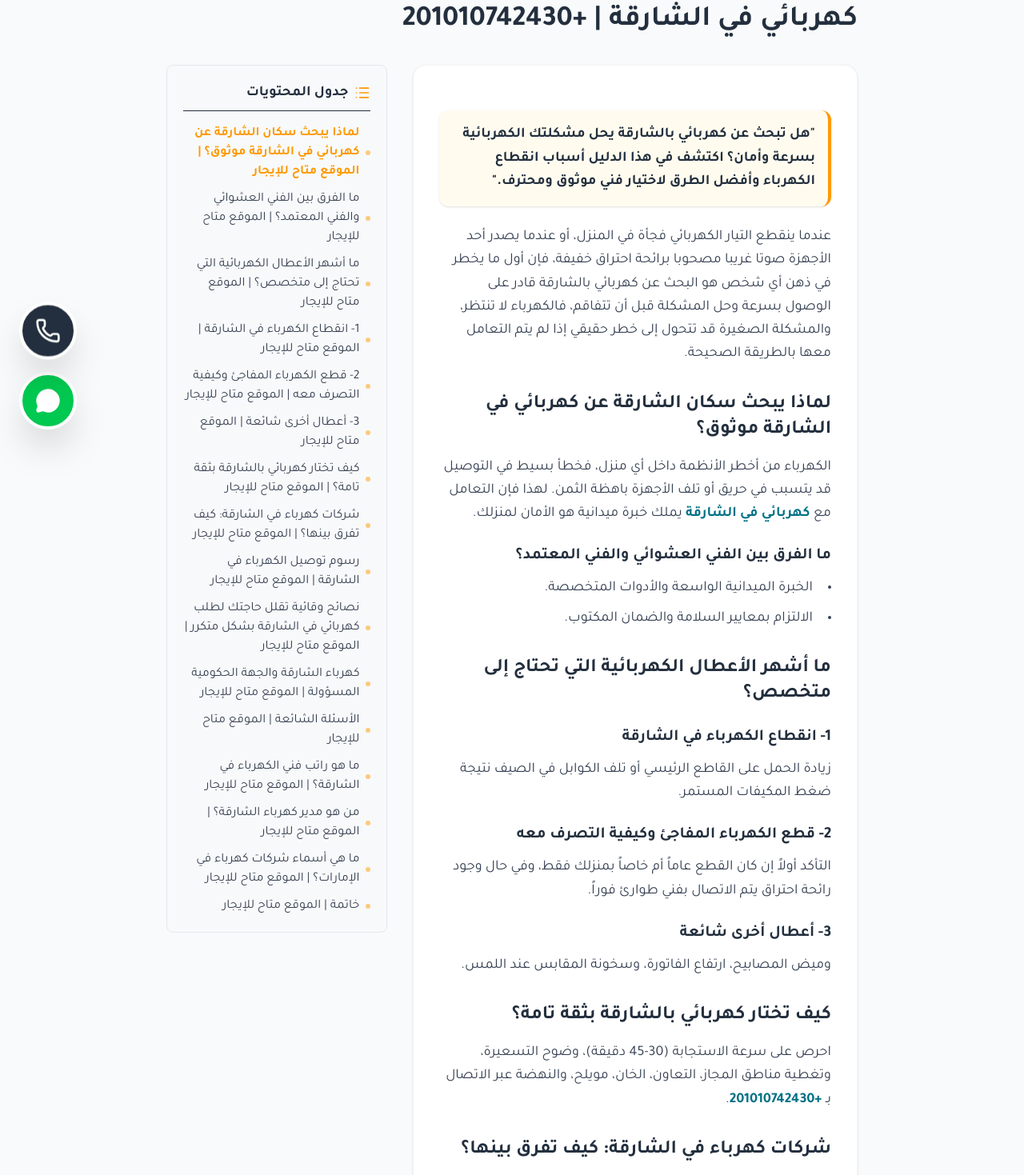
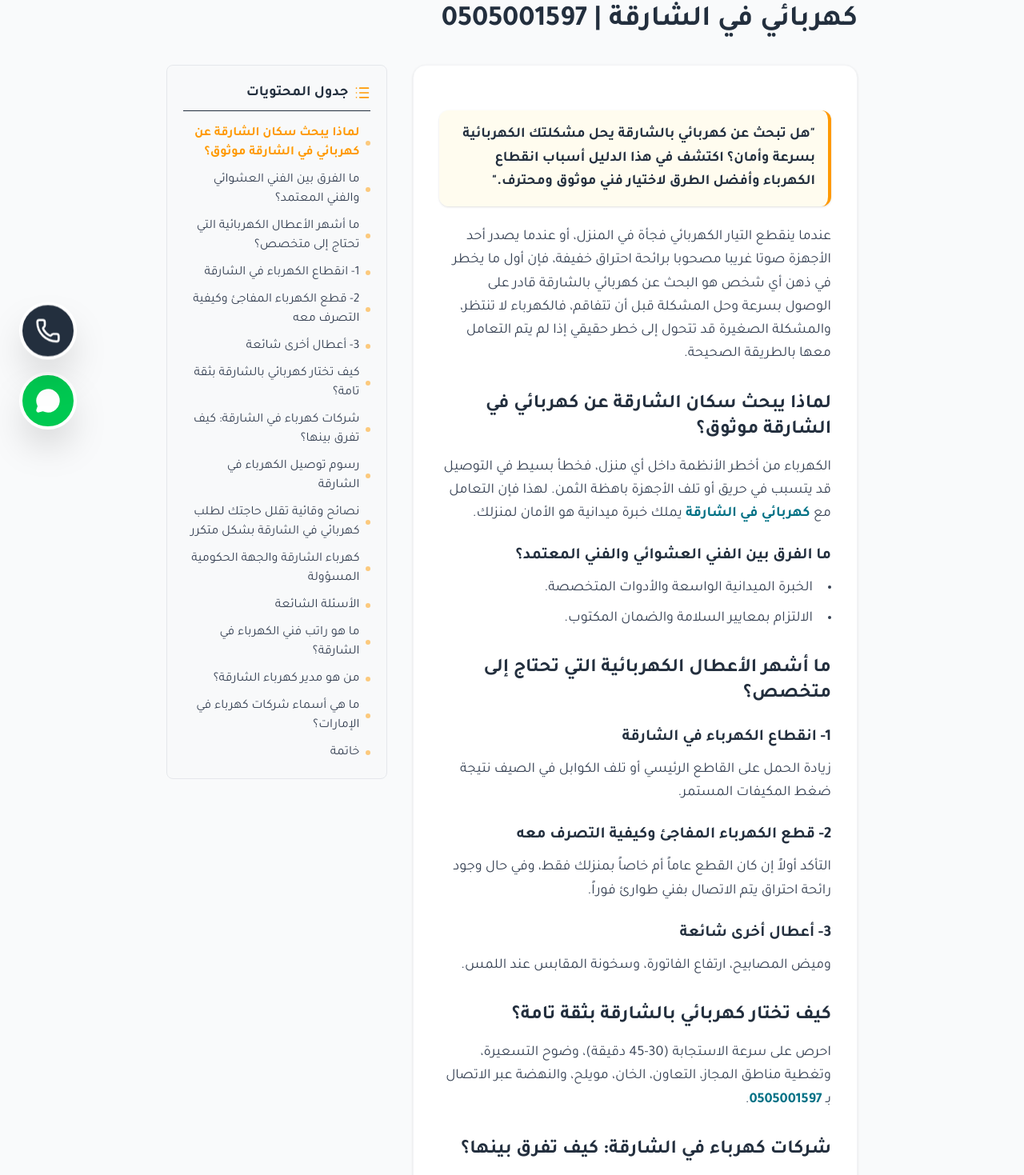
Before and after one commit to AhmedZakaria14/FanniElectricUAE, a Next.js app: page /blog/electrician-in-sharjah-guide in a window 1280 px wide. Shown: the part 239-1708 px from the top of the page at 80% size. Built offline with nearby package versions, Linux system fonts and the light colour scheme.

Commit message:
Update contact number and remove rental messaging

```diff
--- a/app/blog/electrician-in-sharjah-guide/page.tsx
+++ b/app/blog/electrician-in-sharjah-guide/page.tsx
@@ -5,30 +5,30 @@ import Link from 'next/link';
 import TableOfContents from '@/components/table-of-contents';
 
 export const metadata: Metadata = {
-  title: `كهربائي محترف في الشارقة | +201010742430 | الموقع متاح للإيجار`,
-  description: `الموقع متاح للإيجار. للتواصل: +201010742430. هل تبحث عن كهربائي بالشارقة يحل مشكلتك الكهربائية بسرعة وأمان؟ اكتشف في هذا الدليل أسباب انقطاع الكهرباء وأفضل الطرق لاختيار فني موثوق ومحترف.`,
+  title: `كهربائي محترف في الشارقة | 0505001597`,
+  description: ` هل تبحث عن كهربائي بالشارقة يحل مشكلتك الكهربائية بسرعة وأمان؟ اكتشف في هذا الدليل أسباب انقطاع الكهرباء وأفضل الطرق لاختيار فني موثوق ومحترف.`,
   alternates: {
     canonical: "https://www.fannielectricuae.com/blog/electrician-in-sharjah-guide",
   },
 };
 
 const tocItems = [
-  { id: "section-1", title: "لماذا يبحث سكان الشارقة عن كهربائي في الشارقة موثوق؟ | الموقع متاح للإيجار" },
-  { id: "section-2", title: "ما الفرق بين الفني العشوائي والفني المعتمد؟ | الموقع متاح للإيجار" },
-  { id: "section-3", title: "ما أشهر الأعطال الكهربائية التي تحتاج إلى متخصص؟ | الموقع متاح للإيجار" },
-  { id: "section-4", title: "1- انقطاع الكهرباء في الشارقة | الموقع متاح للإيجار" },
-  { id: "section-5", title: "2- قطع الكهرباء المفاجئ وكيفية التصرف معه | الموقع متاح للإيجار" },
-  { id: "section-6", title: "3- أعطال أخرى شائعة | الموقع متاح للإيجار" },
-  { id: "section-7", title: "كيف تختار كهربائي بالشارقة بثقة تامة؟ | الموقع متاح للإيجار" },
-  { id: "section-8", title: "شركات كهرباء في الشارقة: كيف تفرق بينها؟ | الموقع متاح للإيجار" },
-  { id: "section-9", title: "رسوم توصيل الكهرباء في الشارقة | الموقع متاح للإيجار" },
-  { id: "section-10", title: "نصائح وقائية تقلل حاجتك لطلب كهربائي في الشارقة بشكل متكرر | الموقع متاح للإيجار" },
-  { id: "section-11", title: "كهرباء الشارقة والجهة الحكومية المسؤولة | الموقع متاح للإيجار" },
-  { id: "section-12", title: "الأسئلة الشائعة | الموقع متاح للإيجار" },
-  { id: "section-13", title: "ما هو راتب فني الكهرباء في الشارقة؟ | الموقع متاح للإيجار" },
-  { id: "section-14", title: "من هو مدير كهرباء الشارقة؟ | الموقع متاح للإيجار" },
-  { id: "section-15", title: "ما هي أسماء شركات كهرباء في الإمارات؟ | الموقع متاح للإيجار" },
-  { id: "section-16", title: "خاتمة | الموقع متاح للإيجار" }
+  { id: "section-1", title: "لماذا يبحث سكان الشارقة عن كهربائي في الشارقة موثوق؟" },
+  { id: "section-2", title: "ما الفرق بين الفني العشوائي والفني المعتمد؟" },
+  { id: "section-3", title: "ما أشهر الأعطال الكهربائية التي تحتاج إلى متخصص؟" },
+  { id: "section-4", title: "1- انقطاع الكهرباء في الشارقة" },
+  { id: "section-5", title: "2- قطع الكهرباء المفاجئ وكيفية التصرف معه" },
+  { id: "section-6", title: "3- أعطال أخرى شائعة" },
+  { id: "section-7", title: "كيف تختار كهربائي بالشارقة بثقة تامة؟" },
+  { id: "section-8", title: "شركات كهرباء في الشارقة: كيف تفرق بينها؟" },
+  { id: "section-9", title: "رسوم توصيل الكهرباء في الشارقة" },
+  { id: "section-10", title: "نصائح وقائية تقلل حاجتك لطلب كهربائي في الشارقة بشكل متكرر" },
+  { id: "section-11", title: "كهرباء الشارقة والجهة الحكومية المسؤولة" },
+  { id: "section-12", title: "الأسئلة الشائعة" },
+  { id: "section-13", title: "ما هو راتب فني الكهرباء في الشارقة؟" },
+  { id: "section-14", title: "من هو مدير كهرباء الشارقة؟" },
+  { id: "section-15", title: "ما هي أسماء شركات كهرباء في الإمارات؟" },
+  { id: "section-16", title: "خاتمة" }
 ];
 
 export default function BlogPost() {
@@ -41,7 +41,7 @@ export default function BlogPost() {
             العودة للمدونة
           </Link>
           <h1 className="text-3xl md:text-4xl font-bold text-amazon-blue leading-tight mb-4">
-            كهربائي في الشارقة | +201010742430
+            كهربائي في الشارقة | 0505001597
           </h1>
         </div>
 
@@ -68,7 +68,7 @@ export default function BlogPost() {
 <h3 dir="rtl" id="section-6" class="text-xl font-bold text-amazon-blue mt-6 mb-3">3- أعطال أخرى شائعة</h3>
 <p dir="rtl" class="text-gray-700 leading-relaxed mb-6">وميض المصابيح، ارتفاع الفاتورة، وسخونة المقابس عند اللمس.</p>
 <h2 dir="rtl" id="section-7" class="text-2xl font-bold text-amazon-blue mt-8 mb-4">كيف تختار كهربائي بالشارقة بثقة تامة؟</h2>
-<p dir="rtl" class="text-gray-700 leading-relaxed mb-6">احرص على سرعة الاستجابة (30-45 دقيقة)، وضوح التسعيرة، وتغطية مناطق المجاز، التعاون، الخان، مويلح، والنهضة عبر الاتصال بـ <a href="tel:+201010742430" target="_blank" rel="noopener noreferrer" class="text-[#007185] hover:underline font-bold">+201010742430</a>.</p>
+<p dir="rtl" class="text-gray-700 leading-relaxed mb-6">احرص على سرعة الاستجابة (30-45 دقيقة)، وضوح التسعيرة، وتغطية مناطق المجاز، التعاون، الخان، مويلح، والنهضة عبر الاتصال بـ <a href="tel:0505001597" target="_blank" rel="noopener noreferrer" class="text-[#007185] hover:underline font-bold">0505001597</a>.</p>
 <h2 dir="rtl" id="section-8" class="text-2xl font-bold text-amazon-blue mt-8 mb-4">شركات كهرباء في الشارقة: كيف تفرق بينها؟</h2>
 <p dir="rtl" class="text-gray-700 leading-relaxed mb-6">الشركات المعتمدة مثل فني كهرباء الإمارات تقدم ضماناً ورسائل تسعير واضحة قبل البدء وفرق طوارئ جاهزة دائماً.</p>
 <h2 dir="rtl" id="section-9" class="text-2xl font-bold text-amazon-blue mt-8 mb-4">رسوم توصيل الكهرباء في الشارقة</h2>
@@ -79,7 +79,7 @@ export default function BlogPost() {
 <li dir="rtl">استبدال الأسلاك القديمة وعمل صيانة سنوية دورية.</li>
 </ul>
 <h2 dir="rtl" id="section-11" class="text-2xl font-bold text-amazon-blue mt-8 mb-4">كهرباء الشارقة والجهة الحكومية المسؤولة</h2>
-<p dir="rtl" class="text-gray-700 leading-relaxed mb-6">هيئة كهرباء ومياه الشارقة هي الجهة الحكومية المسؤولة عن الشبكة العامة والعدادات، أما الأعطال والتمديدات المنزلية الداخلية فستحتاج فيها لفني معتمد عبر الرقم <a href="tel:+201010742430" target="_blank" rel="noopener noreferrer" class="text-[#007185] hover:underline font-bold">+201010742430</a>.</p>
+<p dir="rtl" class="text-gray-700 leading-relaxed mb-6">هيئة كهرباء ومياه الشارقة هي الجهة الحكومية المسؤولة عن الشبكة العامة والعدادات، أما الأعطال والتمديدات المنزلية الداخلية فستحتاج فيها لفني معتمد عبر الرقم <a href="tel:0505001597" target="_blank" rel="noopener noreferrer" class="text-[#007185] hover:underline font-bold">0505001597</a>.</p>
 <h2 dir="rtl" id="section-12" class="text-2xl font-bold text-amazon-blue mt-8 mb-4">الأسئلة الشائعة</h2>
 <h3 dir="rtl" id="section-13" class="text-xl font-bold text-amazon-blue mt-6 mb-3">ما هو راتب فني الكهرباء في الشارقة؟</h3>
 <p dir="rtl" class="text-gray-700 leading-relaxed mb-6">يختلف بحسب المهارات والخبرة الميدانية والتراخيص الحاصل عليها.</p>
@@ -88,7 +88,7 @@ export default function BlogPost() {
 <h3 dir="rtl" id="section-15" class="text-xl font-bold text-amazon-blue mt-6 mb-3">ما هي أسماء شركات كهرباء في الإمارات؟</h3>
 <p dir="rtl" class="text-gray-700 leading-relaxed mb-6">من أبرز مقدمي الخدمة المنزلية السريعة شركة فني كهرباء الإمارات التي تغطي دبي والشارقة وعجمان.</p>
 <h2 dir="rtl" id="section-16" class="text-2xl font-bold text-amazon-blue mt-8 mb-4">خاتمة</h2>
-<p dir="rtl" class="text-gray-700 leading-relaxed mb-6">اتصل الآن بفني كهرباء الإمارات على الرقم <a href="tel:+201010742430" target="_blank" rel="noopener noreferrer" class="text-[#007185] hover:underline font-bold">+201010742430</a> أو قم بالحجز عبر <a href="https://www.fannielectricuae.com/#booking" target="_blank" rel="noopener noreferrer" class="text-[#007185] hover:underline font-bold">نموذج الحجز الإلكتروني</a> ليصلك الفني فوراً.</p>
+<p dir="rtl" class="text-gray-700 leading-relaxed mb-6">اتصل الآن بفني كهرباء الإمارات على الرقم <a href="tel:0505001597" target="_blank" rel="noopener noreferrer" class="text-[#007185] hover:underline font-bold">0505001597</a> أو قم بالحجز عبر <a href="https://www.fannielectricuae.com/#booking" target="_blank" rel="noopener noreferrer" class="text-[#007185] hover:underline font-bold">نموذج الحجز الإلكتروني</a> ليصلك الفني فوراً.</p>
 <h2 dir="rtl" class="text-2xl font-bold text-amazon-blue mt-8 mb-4">خدمات ومقالات ذات صلة</h2><ul class="list-disc list-inside text-gray-700 space-y-2 mb-6 ml-4"><li dir="rtl">لحل مشاكلك في دبي، تواصل مع <a href="/blog/electrician-in-dubai-24h" class="text-[#007185] hover:underline font-bold">كهربائي منازل في دبي متاح 24 ساعة</a>.</li><li dir="rtl">نوفر أيضاً <a href="/blog/home-electrician-ajman-guide" class="text-[#007185] hover:underline font-bold">فني كهربائي متخصص في عجمان</a>.</li><li dir="rtl">اكتشف أهم <a href="/blog/power-outage-reasons" class="text-[#007185] hover:underline font-bold">أسباب انقطاع الكهرباء في المنزل</a>.</li></ul>` }} />
             </div>
           </main>
```
